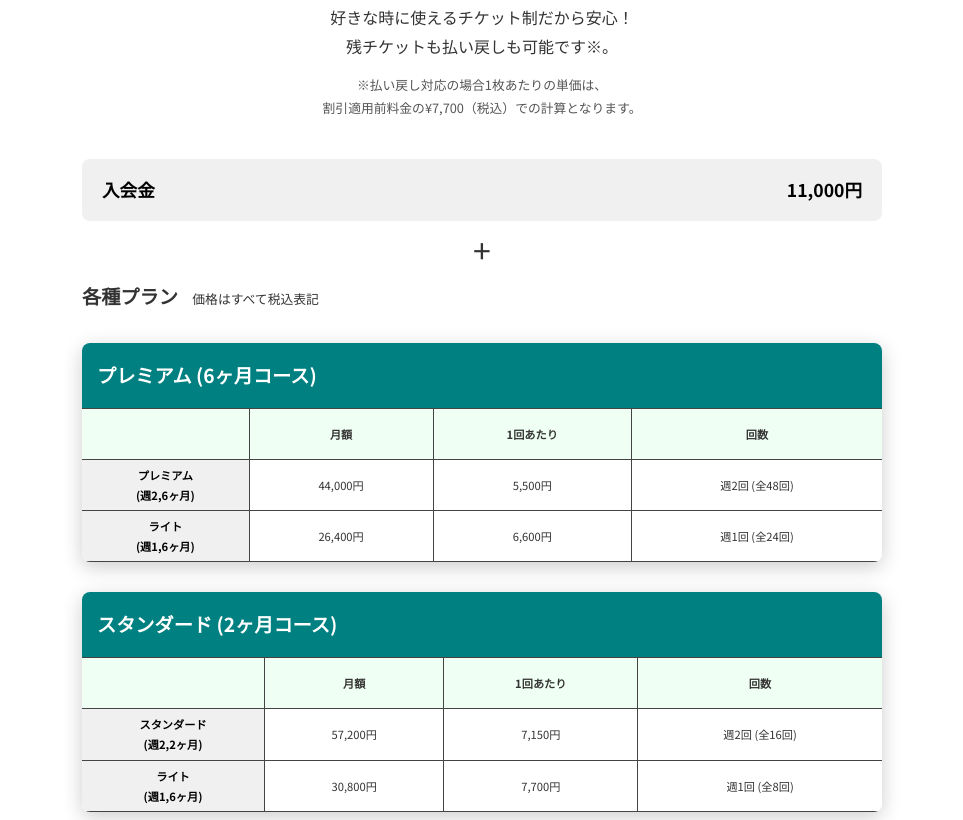
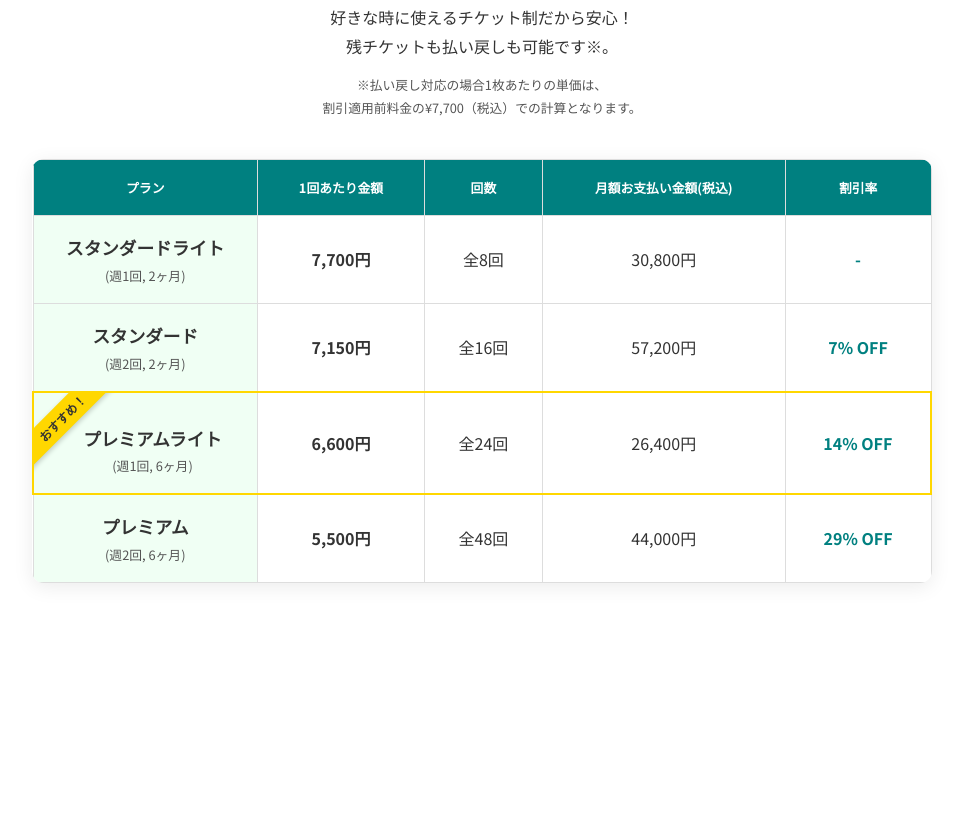
Before and after one commit to egashira-shingo/realwork, a plain HTML site: page index.html in a window 1280 px wide. Shown: the part 7507-8327 px from the top of the page, without its empty margins (158-1121 px from the left). Drawn offline with Linux system fonts and the light colour scheme.

Commit message:
feat: 料金表をカードベースの新デザインに変更
料金表のセクションを、より詳細でレスポンシブなカードベースのテーブルに刷新しました。
新しいデザインでは、セッション毎の価格、回数、月額料金、割引率などの詳細情報が分かりやすく表示されます。
また、「おすすめプラン」をハイライト表示することで、ユーザーが選択しやすくなるように改善しました。

```diff
--- a/css/style.css
+++ b/css/style.css
@@ -390,6 +390,24 @@ a {
     background-color:  #FFFFFF;
 }
 
+.pricing__intro {
+    text-align: center;
+    max-width: 600px;
+    margin: 0 auto 40px;
+}
+.pricing__intro ul {
+    list-style: none;
+    padding: 0;
+    margin: 1em 0;
+}
+
+.pricing__note-small {
+    font-size: 0.8rem;
+    color: #555;
+    margin-top: 1em;
+}
+
+/*--
 .pricing-table-container {
     max-width: 800px;
     margin: 0 auto;
@@ -405,12 +423,6 @@ a {
     list-style: none;
     padding: 0;
     margin: 1em 0;
-}
-
-.pricing__note-small {
-    font-size: 0.8rem;
-    color: #555;
-    margin-top: 1em;
 }
 
 .pricing-row--entrance {
@@ -477,6 +489,106 @@ a {
     font-weight: 700;
     text-align: center;
     padding:5px;
+}
+--*/
+
+.pricing-card-container {
+    max-width: 900px;
+    margin: 0 auto;
+}
+.pricing-card {
+    background-color: var(--color-background);
+    color: var(--color-text);
+    border-radius: 12px;
+    box-shadow: 0 4px 20px rgba(0, 0, 0, 0.08);
+    overflow-x: auto;
+    -webkit-overflow-scrolling: touch; /* iOSでの慣性スクロールを有効化 */
+}
+.pricing-table {
+    width: 100%;
+    border-collapse: collapse;
+}
+.pricing-table th, .pricing-table td {
+    padding: 16px;
+    text-align: center;
+    border: 1px solid #DDDDDD;
+    white-space: nowrap;
+}
+.pricing-table .col-header th {
+    background-color: var(--color-primary);
+    font-size: 0.8rem;
+    font-weight: 700;
+    color: #FFFFFF;
+}
+.pricing-table .plan-name {
+    background-color: #F0FFF4;
+    width: 25%;
+}
+.plan-name__main {
+    display: block;
+    font-size: 1.1rem;
+    font-weight: 700;
+}
+.plan-name__sub {
+    display: block;
+    font-size: 0.8rem;
+    color: #555;
+}
+.discount {
+    font-weight: 700;
+    color: var(--color-primary);
+}
+
+/* 1回あたり金額を太字に */
+.pricing-table tbody td:nth-child(2) {
+    font-weight: 700;
+}
+
+/* 表内のプラン種別ヘッダー */
+.plan-group-title {
+    background-color: #2E8B57;
+    color: #FFFFFF;
+    font-size: 1.2rem;
+    font-weight: 700;
+    text-align: left;
+}
+
+/* Recommended Plan Highlight */
+.is-recommended {
+    position: relative;
+}
+.is-recommended > td {
+    border-top: 2px solid #FFD700;
+    border-bottom: 2px solid #FFD700;
+}
+.is-recommended > td:first-child {
+    border-left: 2px solid #FFD700;
+}
+.is-recommended > td:last-child {
+    border-right: 2px solid #FFD700;
+}
+.is-recommended .plan-name {
+    position: relative;
+    overflow: hidden; /* To clip the ribbon */
+    padding-top: 30px;
+    padding-left: 30px;
+    text-align: center;
+}
+.is-recommended .plan-name::before {
+    content: 'おすすめ！';
+    position: absolute;
+    top: 12px;
+    left: -32px;
+    width: 120px;
+    transform: rotate(-45deg);
+    background-color: #FFD700;
+    color: var(--color-text);
+    padding: 2px 0;
+    font-size: 12px;
+    font-weight: 700;
+    text-align: center;
+    box-shadow: 0 2px 5px rgba(0,0,0,0.2);
+    z-index: 1;
 }
 
 
--- a/index.html
+++ b/index.html
@@ -189,6 +189,7 @@
                     <p class="pricing__note-small">※払い戻し対応の場合1枚あたりの単価は、<br>割引適用前料金の¥7,700（税込）での計算となります。</p>
                 </div>
 
+                <!--
                 <div class="pricing-table-container animate-on-scroll">
                     <div class="pricing-row pricing-row--entrance">
                         <span>入会金</span>
@@ -254,6 +255,70 @@
                             </tr>
                         </tbody>
                     </table>
+                </div>
+                -->
+                <div class="pricing-card-container animate-on-scroll">
+
+                    <div class="pricing-card">
+                        <table class="pricing-table">
+                            <thead>
+                                <tr class="col-header">
+                                    <th class="plan-col-name">プラン</th>
+                                    <th class="plan-col-per-session">1回あたり金額</th>
+                                    <th class="plan-col-sessions">回数</th>
+                                    <th class="plan-col-monthly">月額お支払い金額<br class="sp-only">(税込)</th>
+                                    <th class="plan-col-discount">割引率</th>
+                                </tr>
+                            </thead>
+                            <tbody>
+                                <tr>
+                                    <td class="plan-name">
+                                        <span class="plan-name__main">スタンダード<br class="sp-only">ライト</span>
+                                        <span class="plan-name__sub">(週1回, 2ヶ月)</span>
+                                    </td>
+                                    <td>7,700円</td>
+                                    <td>全8回</td>
+                                    <td>30,800円</td>
+                                    <td class="discount">-</td>
+                                </tr>
+                                <tr>
+                                    <td class="plan-name">
+                                        <span class="plan-name__main">スタンダード</span>
+                                        <span class="plan-name__sub">(週2回, 2ヶ月)</span>
+                                    </td>
+                                    <td>7,150円</td>
+                                    <td>全16回</td>
+                                    <td>57,200円</td>
+                                    <td class="discount">7% OFF</td>
+                                </tr>
+                                <tr class="is-recommended">
+                                    <td class="plan-name">
+                                        <span class="plan-name__main">プレミアム<br class="sp-only">ライト</span>
+                                        <span class="plan-name__sub">(週1回, 6ヶ月)</span>
+                                    </td>
+                                    <td>6,600円</td>
+                                    <td>全24回</td>
+                                    <td>26,400円</td>
+                                    <td class="discount">14% OFF</td>
+                                </tr>
+                                <tr>
+                                    <td class="plan-name">
+                                        <span class="plan-name__main">プレミアム</span>
+                                        <span class="plan-name__sub">(週2回, 6ヶ月)</span>
+                                    </td>
+                                    <td>5,500円</td>
+                                    <td>全48回</td>
+                                    <td>44,000円</td>
+                                    <td class="discount">29% OFF</td>
+                                </tr>
+
+
+
+                            </tbody>
+                        </table>
+                    </div>
+
+
                 </div>
             </div>
         </section>
```
